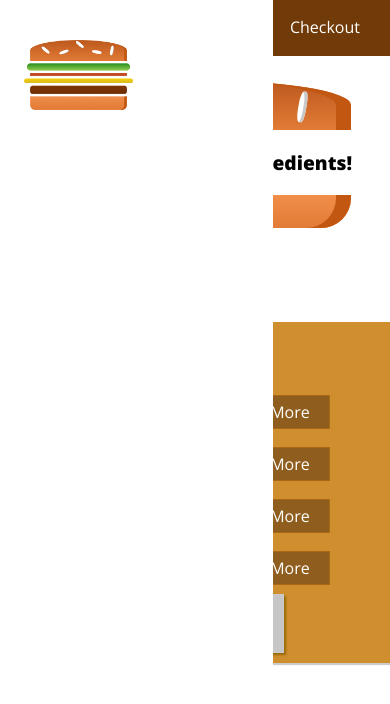
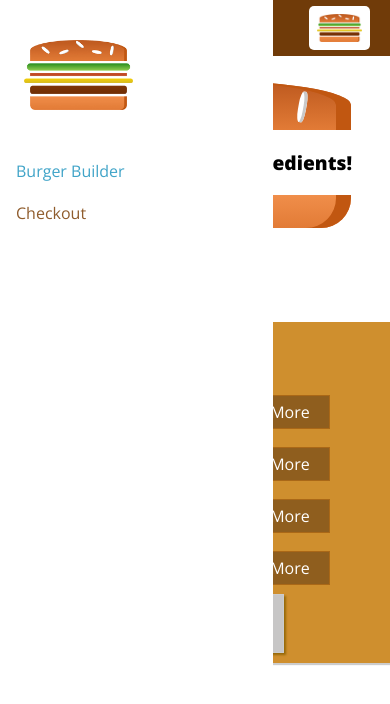
Before and after one commit to felipehermosilla/burger-app, a React (Create React App) app: page / in a window 390 px wide. Shown: the top 704 px of the page. Built offline with nearby package versions, Linux system fonts and the light colour scheme.

Commit message:
More about Responsive Adjustments

```diff
--- a/src/components/Navigation/NavigationItems/NavigationItem/NavigationItem.module.css
+++ b/src/components/Navigation/NavigationItems/NavigationItem/NavigationItem.module.css
@@ -1,25 +1,47 @@
 .NavigationItem {
-  margin: 0;
+  margin: 10px 0;
   box-sizing: border-box;
-  display: flex;
-  height: 100%;
-  align-items: center;
+  display: block;
+  width: 100%;
 }
 
 .NavigationItem a {
-  color: white;
+  color: #8F5C2C;
   text-decoration: none;
-  height: 100%;
-  padding: 16px 10px;
-  border-bottom: 4px solid transparent;
+  width: 100%;
   box-sizing: border-box;
   display: block;
 }
 
 .NavigationItem a:hover,
  .NavigationItem a:active,
+ .NavigationItem a.active,
  .NavigationItem a.hover {
-  background-color: #8f5c2c;
-  border-bottom: 4px solid #40a4c8;
-  color: white;
+  color: #40a4c8;
 }
+
+@media (min-width:500px) {
+  .NavigationItem {
+    margin: 0;
+    display: flex;
+    height: 100%;
+    width: auto;
+    align-items: center;
+  }
+
+  .NavigationItem a {
+    color: white;
+    height: 100%;
+    padding: 16px 10px;
+    border-bottom: 4px solid transparent;
+  }
+
+  .NavigationItem a:hover,
+   .NavigationItem a:active,
+   .NavigationItem a.active,
+   .NavigationItem a.hover {
+    background-color: #8f5c2c;
+    border-bottom: 4px solid #40a4c8;
+    color: white;
+  }
+}
--- a/src/components/Navigation/NavigationItems/NavigationItems.js
+++ b/src/components/Navigation/NavigationItems/NavigationItems.js
@@ -5,7 +5,7 @@
 
 const navigationItems = () => (
   <ul className={classes.NavigationItems}>
-    <NavigationItem link="/" active>Burger Builder</NavigationItem>
+    <NavigationItem link="/" active >Burger Builder</NavigationItem>
     <NavigationItem link="/">Checkout</NavigationItem>
   </ul>
 );
--- a/src/components/Navigation/NavigationItems/NavigationItems.module.css
+++ b/src/components/Navigation/NavigationItems/NavigationItems.module.css
@@ -3,6 +3,13 @@
   padding: 0;
   list-style: none;
   display: flex;
+  flex-flow: column;
   align-items: center;
   height: 100%;
 }
+
+@media (min-width: 500px) {
+  .NavigationItems {
+    flex-flow: row;
+  }
+}
--- a/src/components/Navigation/SideDrawer/SideDrawer.module.css
+++ b/src/components/Navigation/SideDrawer/SideDrawer.module.css
@@ -28,4 +28,5 @@
 
 .Logo {
   height: 11%;
+  margin-bottom: 32px;
 }
--- a/src/components/Navigation/Toolbar/Toolbar.js
+++ b/src/components/Navigation/Toolbar/Toolbar.js
@@ -10,7 +10,7 @@
       <div className={classes.Logo}>
         <Logo />
       </div>
-      <nav>
+      <nav classes={classes.DesktopOnly}>
         <NavigationItems />
       </nav>
     </header>
--- a/src/components/Navigation/Toolbar/Toolbar.module.css
+++ b/src/components/Navigation/Toolbar/Toolbar.module.css
@@ -20,3 +20,9 @@
 .Logo {
   height: 80%;
 }
+
+@media (max-width: 499px) {
+  .Toolbar nav {
+    display: none;
+  }
+}
```
